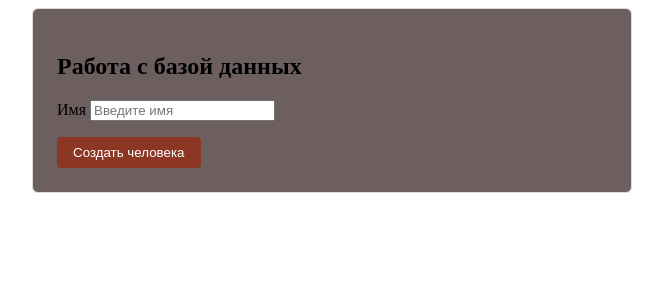
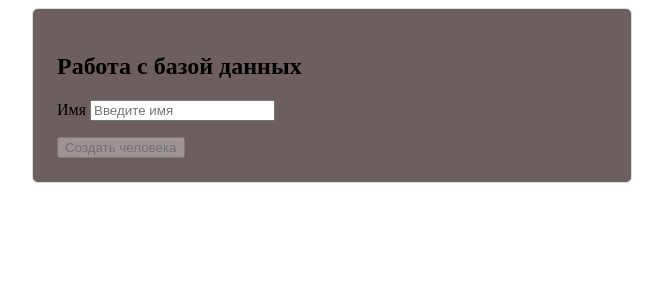
Before and after one commit to vitalay/18-vue, a Vue app: page / in a window 1280 px wide. Shown: the top 300 px of the page, without its empty margins (308-971 px from the left). Built offline with nearby package versions, Linux system fonts and the light colour scheme.

Commit message:
кнопка выключена когда инпут незаполнен

```diff
--- a/src/App.vue
+++ b/src/App.vue
@@ -25,7 +25,7 @@
 </script>
 
 <style scoped>
-.container {
+ .container {
   max-width: 600px;
   margin: 0 auto;
 }
@@ -52,17 +52,13 @@
 .form-checkbox {
   margin-bottom: 1rem;
 }
+.btn-primary {
 
-.btn-primary {
-  background-color: #9e20009d;
-  color: white;
-  border: none;
-  padding: 0.5rem 1rem;
-  border-radius: 4px;
-  cursor: pointer;
-}
+
+  }
+
 
 .btn-primary:hover {
-  background-color: #0056b3;
+  background-color: #3a3433;
 }
 </style>
```
